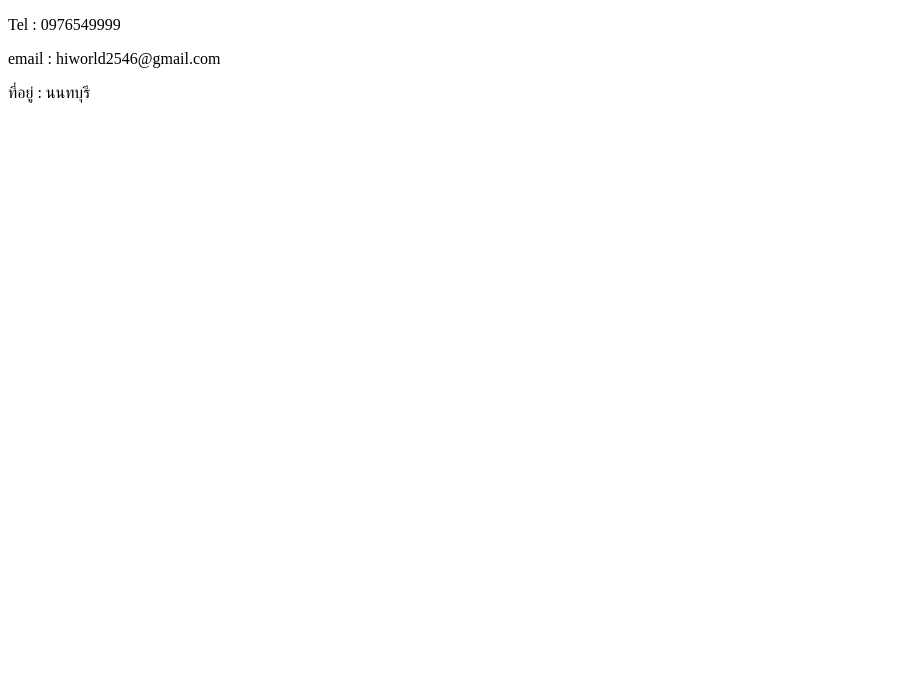
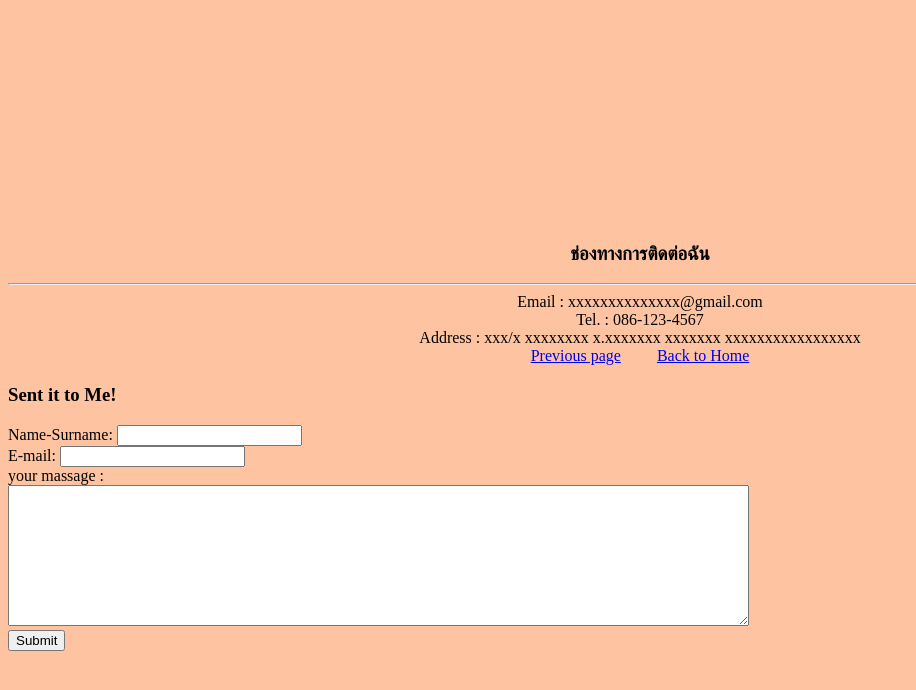
Before and after one commit to yoseiboo/resume, a plain HTML site: page contact.html in a window 1280 px wide. Shown: the whole page, without its empty margins (0-916 px from the left). Drawn offline with Linux system fonts and the light colour scheme.

Commit message:
Update contact.html

```diff
--- a/contact.html
+++ b/contact.html
@@ -1,12 +1,39 @@
 <!DOCTYPE html>
-<html lang="en" dir="ltr">
+<html>
   <head>
-    <meta charset="utf-8">
-    <title>Contact</title>
-  </head>
-  <body>
-    <p>Tel : 0976549999</p>
-    <p>email : hiworld2546@gmail.com</p>
-    <p>ที่อยู่ : นนทบุรี</p>
-  </body>
+    <meta charset="UTF-8">
+    <title> ช่องทางการติดต่อ </title>
+      </head>
+    <body>
+      <body bgcolor = ' #FEC4A2 '>
+        <br>
+        <br>
+<br>
+<br>
+<br>
+<br>
+<br>
+<br>
+<br>
+<br>
+<br>
+<br>      <center>
+          <h3> ช่องทางการติดต่อฉัน </h3>
+          <hr>
+          Email : xxxxxxxxxxxxxx@gmail.com<br>
+          Tel. : 086-123-4567<br>
+          Address : xxx/x xxxxxxxx x.xxxxxxx xxxxxxx xxxxxxxxxxxxxxxxx<br>
+        <a href="report.html"> Previous page</a>  &nbsp; &nbsp; &nbsp; &nbsp;   <a href="index.html"> Back to Home </a></center>
+
+        <h3>Sent it to Me!</h3>
+        <form class="" action="E-mail:hiworld.pim@gmail.com" method="post">
+          <label>Name-Surname: </label>
+          <input type="text" name="name_surname" value=""><br>
+          <label>E-mail:</label>
+          <input type="email" name="email" value=""><br>
+          <label>your massage :</label><br>
+          <textarea name="message" rows="9" cols="90"></textarea><br>
+          <input type="Submit" name="">
+        </form>
+
 </html>
```
